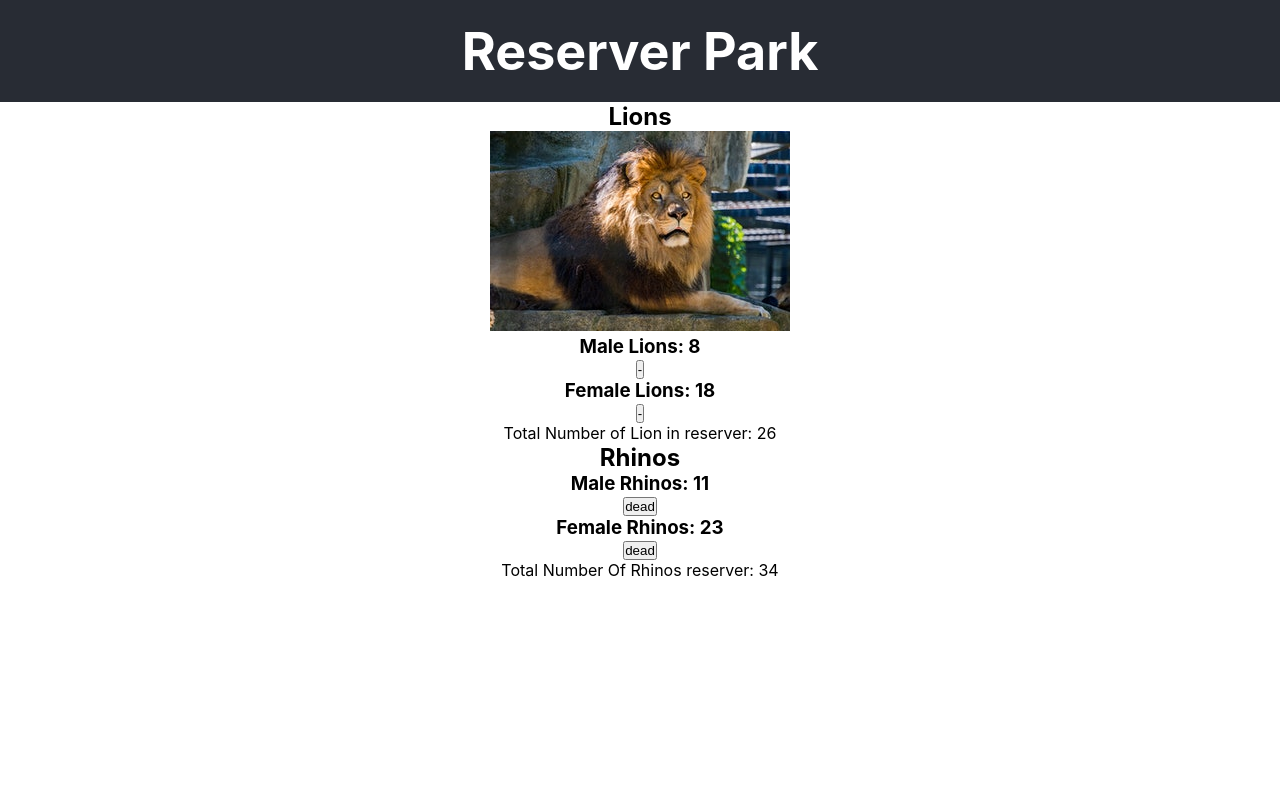
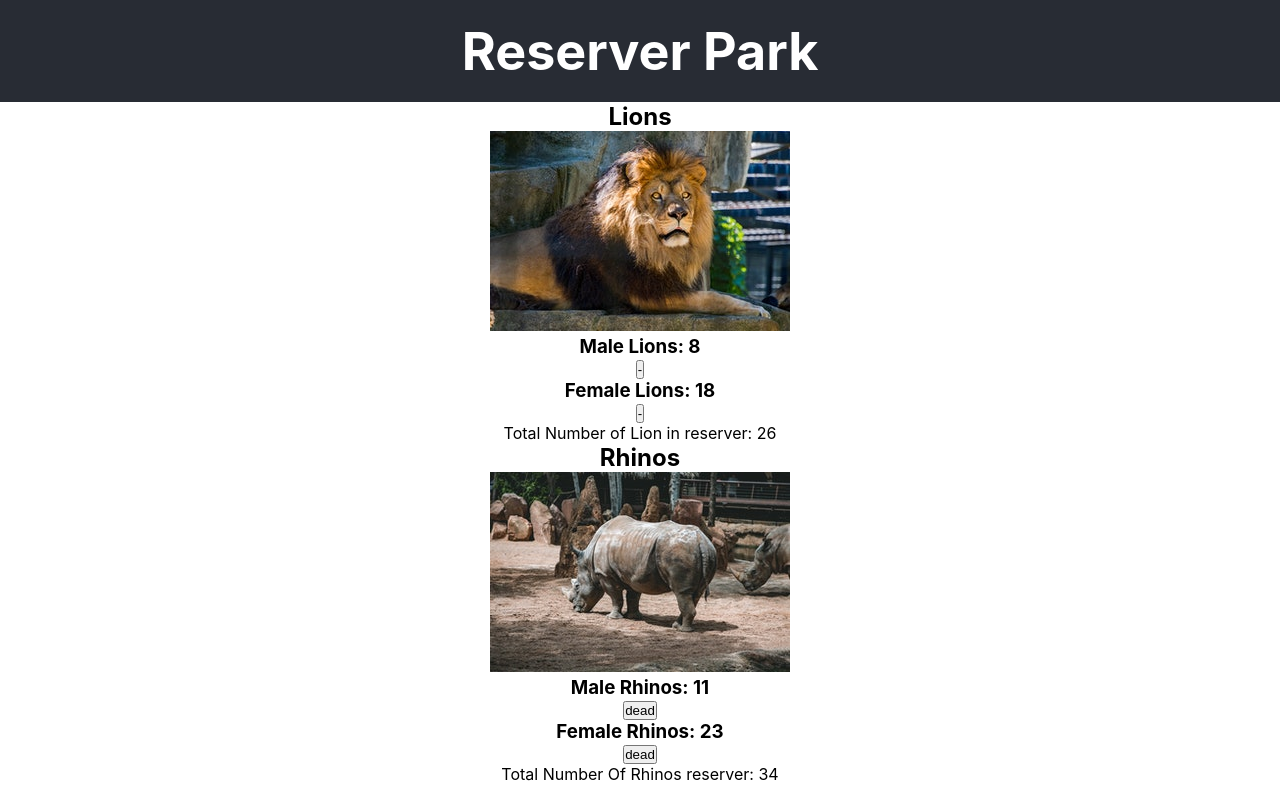
Before and after one commit to skosana721/Moral-Activities, a React (Create React App) app in the folder reserve-park/: page / in a window 1280 px wide. Built offline with nearby package versions, Linux system fonts and the light colour scheme.

Commit message:
added chassName to div of rhino-section and added an image

```diff
--- a/reserve-park/src/component/Rhinos.js
+++ b/reserve-park/src/component/Rhinos.js
@@ -5,6 +5,7 @@ import {
   decrementMaleRhinos,
   getRhinoTotal,
 } from "../redux/rhino/actions";
+import rhinoImg from "../img/pexels-jo-kassis-5461808.jpg";
 
 function Rhinos() {
   const rhino = useSelector((state) => state.rhino);
@@ -23,8 +24,9 @@ function Rhinos() {
     }
   };
   return (
-    <div>
+    <div className="rhino-section">
       <h2>Rhinos</h2>
+      <img src={rhinoImg} alt="" />
       <h3>Male Rhinos: {rhino.maleRhinos}</h3>
       <button onClick={decrementMaleNumber}>dead</button>
       <h3>Female Rhinos: {rhino.femaleRhinos}</h3>
```
